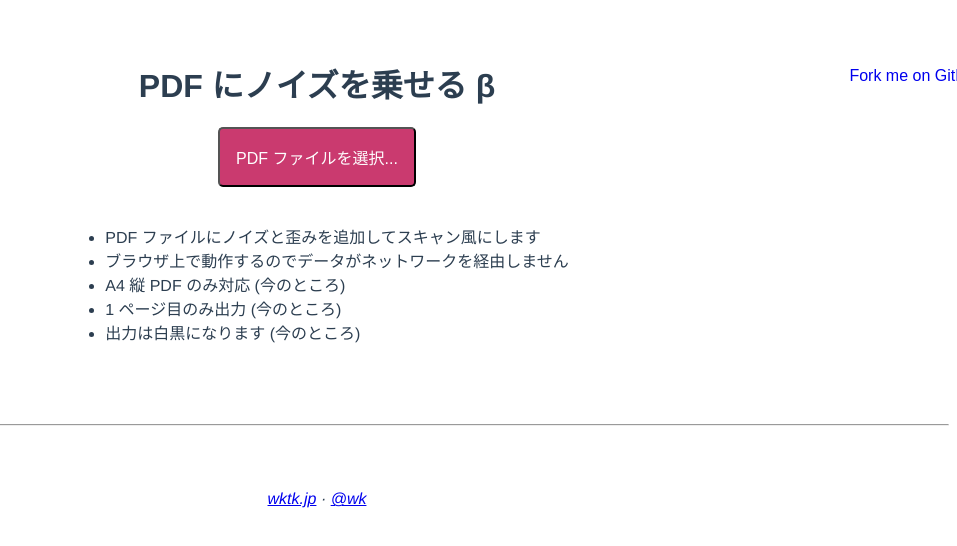
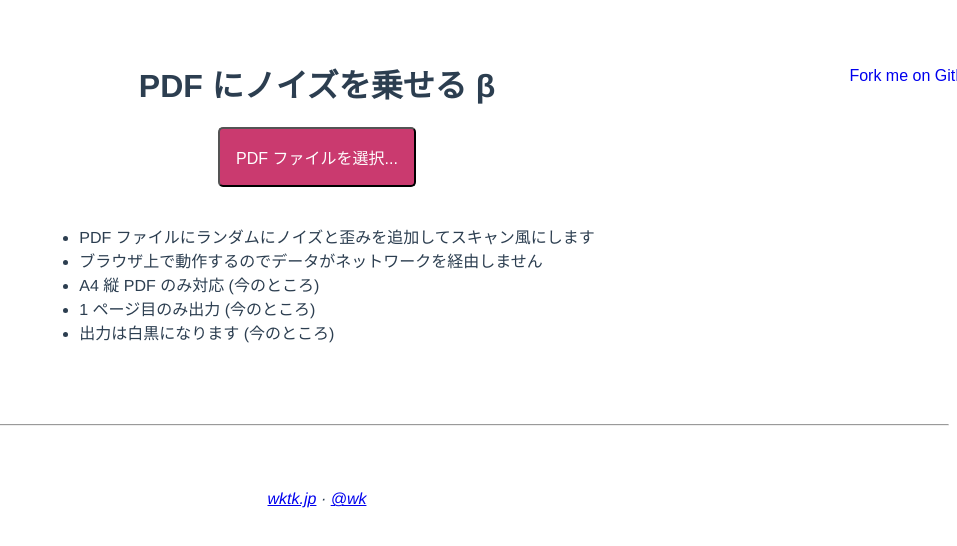
Before and after one commit to wktk/pdf-phs, a Vue app: page / in a window 1280 px wide. Shown: the top 546 px of the page, without its empty margins (323-1280 px from the left). Built offline with nearby package versions, Linux system fonts and the light colour scheme.

Commit message:
Add notice

```diff
--- a/src/App.vue
+++ b/src/App.vue
@@ -13,7 +13,9 @@
     />
     <div class="notice">
       <ul>
-        <li>PDF ファイルにノイズと歪みを追加してスキャン風にします</li>
+        <li>
+          PDF ファイルにランダムにノイズと歪みを追加してスキャン風にします
+        </li>
         <li>ブラウザ上で動作するのでデータがネットワークを経由しません</li>
         <li>A4 縦 PDF のみ対応 (今のところ)</li>
         <li>1 ページ目のみ出力 (今のところ)</li>
```
